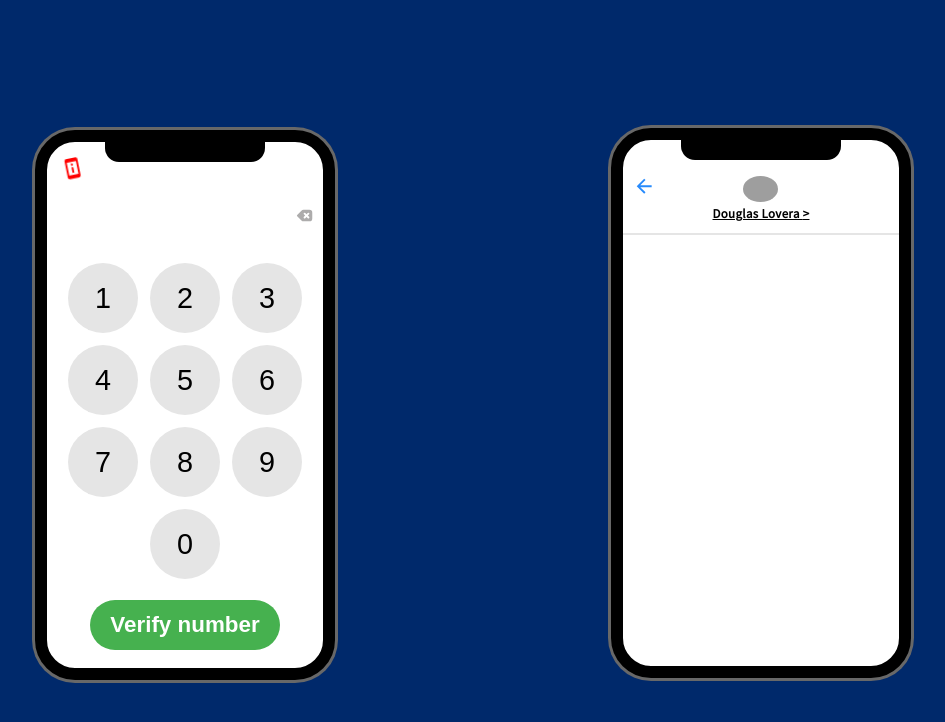
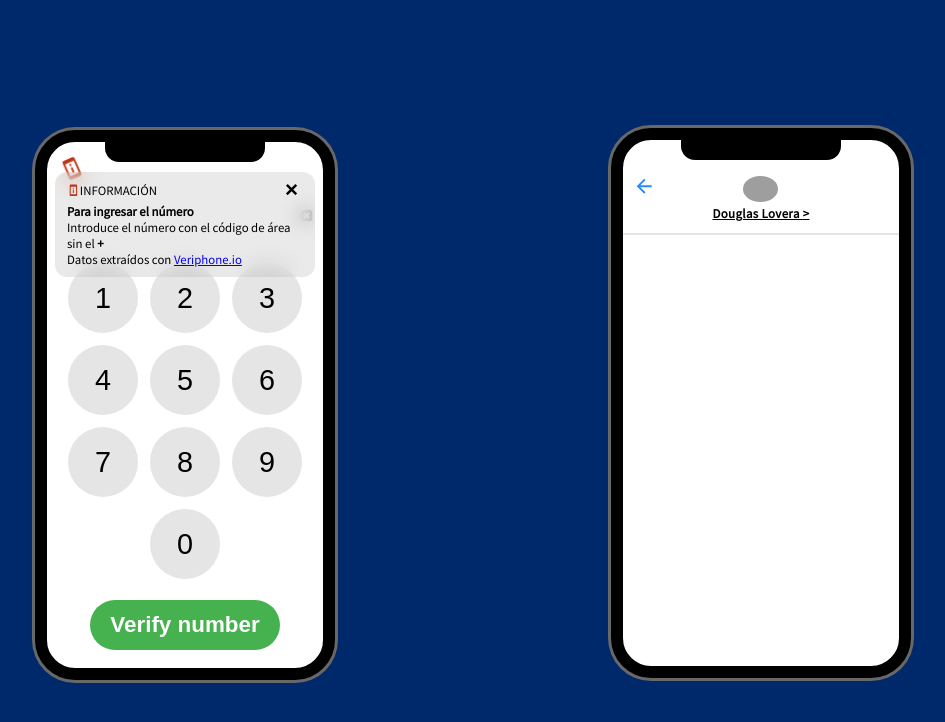
Before and after one commit to doulovera/numrify, a React (Create React App) app: page / in a window 1280 px wide. Shown: the top 722 px of the page, without its empty margins (167-1112 px from the left). Built offline with nearby package versions, Linux system fonts and the light colour scheme; grey boxes are pictures that could not be loaded.

Commit message:
feat: Add popup notification

```diff
--- a/src/App.js
+++ b/src/App.js
@@ -60,7 +60,7 @@ function App () {
 
   return (
     <div className="App">
-      <section style={{ marginTop: '10px' }}>
+      <section style={{ marginTop: '10px' }} id="top">
         <CellphoneLayout>
           <EnterPhone getVerifNumber={getVerifNumber} isLoading={isLoading} />
         </CellphoneLayout>
--- a/src/components/NotifIcon/index.js
+++ b/src/components/NotifIcon/index.js
@@ -1,4 +1,5 @@
 import React from 'react'
+import NotificationComponent from '../Notification'
 import Notification from '../Icons/Notification'
 import './style.css'
 
@@ -8,8 +9,11 @@ export default function NotifIcon () {
   }
 
   return (
-    <button className="notif-icon" onClick={handleClick}>
-      <Notification fill="red" />
-    </button>
+    <>
+      <button className="notif-icon" onClick={handleClick}>
+        <Notification fill="#c13516" />
+      </button>
+      <NotificationComponent />
+    </>
   )
 }
--- a/src/components/NotifIcon/style.css
+++ b/src/components/NotifIcon/style.css
@@ -6,16 +6,16 @@
   border: 0;
   outline: 0;
   font-size: 1.4rem;
-  animation: rotate .2s infinite;
+  animation: rotate .1s infinite;
   animation-direction: alternate;
 }
 
 @keyframes rotate {
   0% {
-    transform: rotate(15deg);
+    transform: rotate(25deg);
   }
 
   100% {
-    transform: rotate(-15deg);
+    transform: rotate(-25deg);
   }
 }
--- a/src/components/Notification/index.js
+++ b/src/components/Notification/index.js
@@ -0,0 +1,26 @@
+import React from 'react'
+import Notification from '../Icons/Notification'
+import './style.css'
+
+export default function NotificationComponent () {
+  const closePopup = () => {
+    console.log('xd')
+  }
+
+  return (
+    <div className="notif__card">
+      <div className="notif__header">
+        <Notification fill="#c13516" />
+        <span className="notif__header__title">Información</span>
+        <button className="notif__header__close" onClick={closePopup}>&times;</button>
+      </div>
+      <div className="notif__content">
+        <h4 className="notif__content__title">Para ingresar el número</h4>
+        <span className="notif__content__description">
+          Introduce el número con el código de área sin el <strong>+</strong><br />
+          Datos extraídos con <a href="https://veriphone.io/">Veriphone.io</a>
+        </span>
+      </div>
+    </div>
+  )
+}
--- /dev/null
+++ b/src/components/Notification/style.css
@@ -0,0 +1,32 @@
+.notif__card {
+  position: absolute;
+  top: 30px;
+  left: calc(50% - 130px);
+  width: 260px;
+  margin: 0 auto;
+  padding: 5px 12px 10px;
+  backdrop-filter: blur(10px);
+  background-color: #00000015;
+  border-radius: 12px;
+  font-size: .8rem;
+  color: #000;
+}
+
+.notif__header {
+  display: flex;
+  align-items: center;
+  text-transform: uppercase;
+}
+
+.notif__header__title {
+  flex: 1;
+}
+
+.notif__header__close {
+  margin: 0 5px 0 15px;
+  background-color: transparent;
+  border: 0;
+  outline: 0;
+  font-size: 1.4rem;
+  font-weight: bold;
+}
--- a/src/components/Output/index.js
+++ b/src/components/Output/index.js
@@ -5,7 +5,7 @@ export default function Output ({ data, refScroll }) {
   return (
     <>
       <div className="output__profile">
-        <a className="output__go-back" href="https://doulovera.vercel.app/" target="_blank" rel="noreferrer">
+        <a className="output__go-back" href="#top">
           <GoBack fill="#278afc" />
         </a>
         <div className="output__contact">
```
